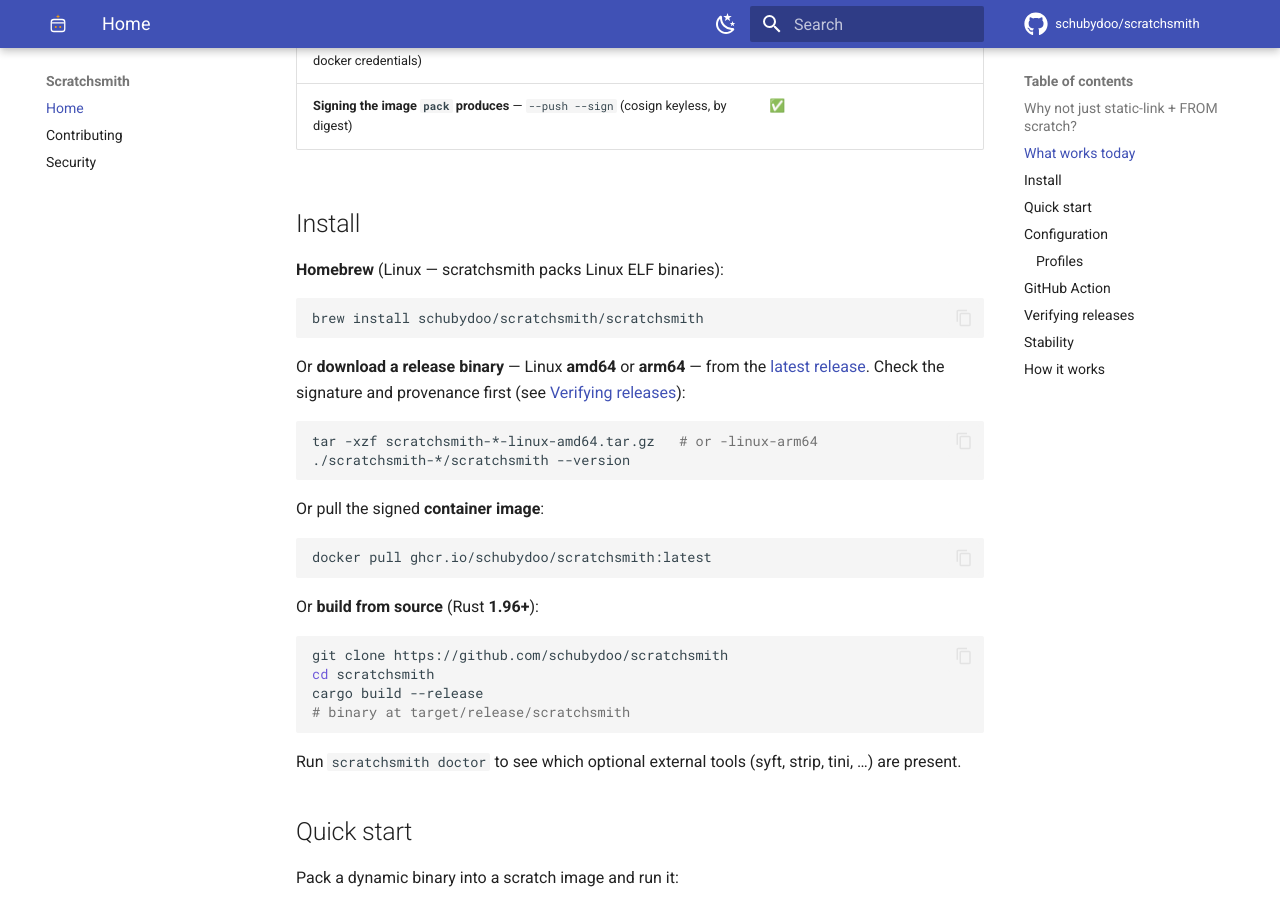
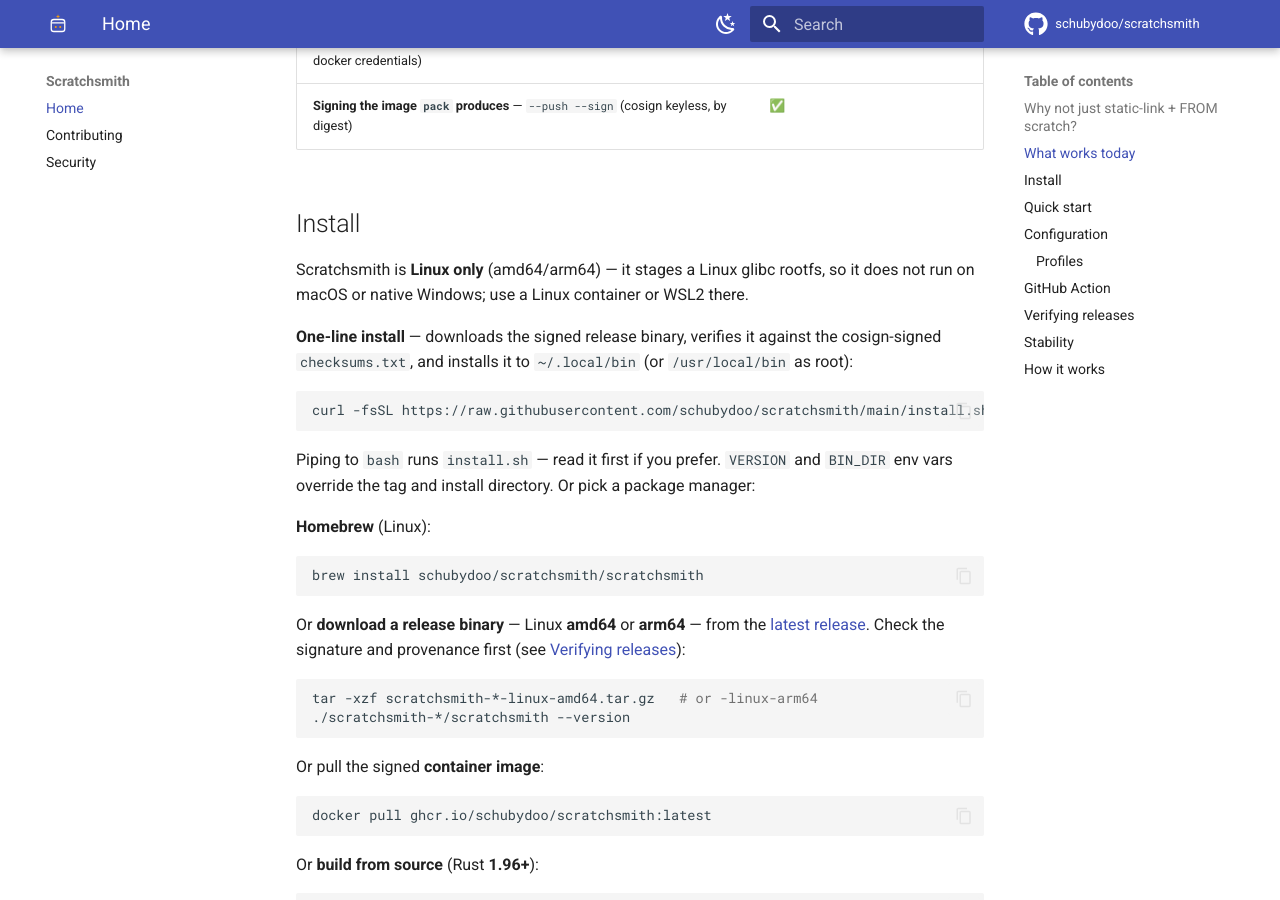
Before and after one commit to schubydoo/scratchsmith, an MkDocs documentation site: the page built from docs/index.md, in a window 1280 px wide and 900 px high, scrolled down 2014 px. Built offline with MkDocs 1.6.1 and Material for MkDocs 9.7.7, drawn with Linux system fonts in a browser that asks for light colours; comment, search, counter and statistics services are not loaded; the version menu is left out.

Commit message:
feat: add a one-line install.sh for Linux
curl -fsSL .../install.sh | bash downloads the signed release binary for Linux
(amd64/arm64), verifies its SHA-256 against the cosign-signed checksums.txt, and
(when cosign is present) verifies the cosign signature on checksums.txt before
installing to ~/.local/bin (or /usr/local/bin as root). VERSION/BIN_DIR override
the tag and dir. Fails fast on non-Linux with guidance to use a container/WSL2 —
scratchsmith stages a Linux glibc rootfs and needs ldconfig, so it is Linux-only.
shellcheck-clean. README/docs Install sections lead with the one-liner + note.

Co-Authored-By: Claude Opus 4.8 <noreply@anthropic.com>

````diff
--- a/docs/index.md
+++ b/docs/index.md
@@ -58,7 +58,20 @@ a hardening report, a non-root image, and no Dockerfile.
 
 ## Install
 
-**Homebrew** (Linux — scratchsmith packs Linux ELF binaries):
+Scratchsmith is **Linux only** (amd64/arm64) — it stages a Linux glibc rootfs, so it does not run on
+macOS or native Windows; use a Linux container or WSL2 there.
+
+**One-line install** — downloads the signed release binary, verifies it against the cosign-signed
+`checksums.txt`, and installs it to `~/.local/bin` (or `/usr/local/bin` as root):
+
+```sh
+curl -fsSL https://raw.githubusercontent.com/schubydoo/scratchsmith/main/install.sh | bash
+```
+
+Piping to `bash` runs `install.sh` — read it first if you prefer. `VERSION` and `BIN_DIR` env vars
+override the tag and install directory. Or pick a package manager:
+
+**Homebrew** (Linux):
 
 ```sh
 brew install schubydoo/scratchsmith/scratchsmith
````
Also changed, not shown: .changeset/install-script.md (added, +5 -0 lines), README.md (+14 -1 lines), 1 other file.
